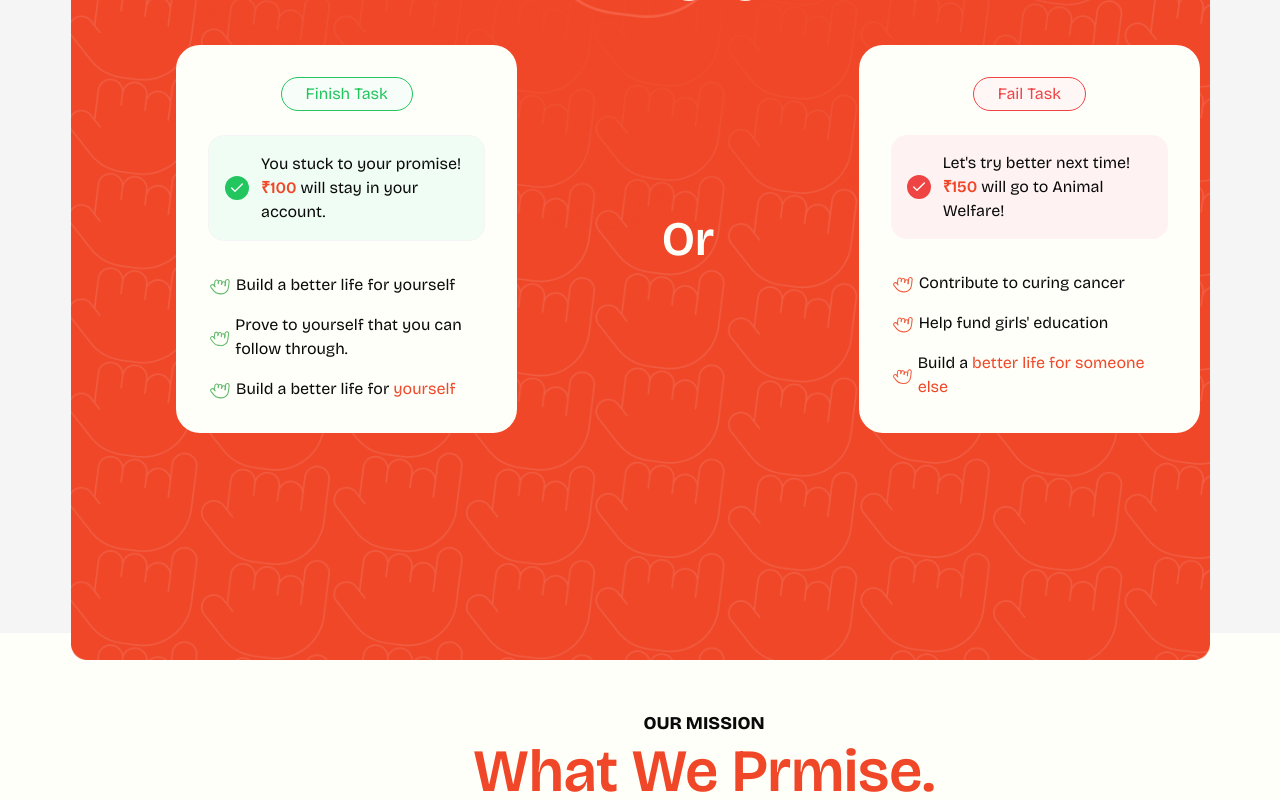
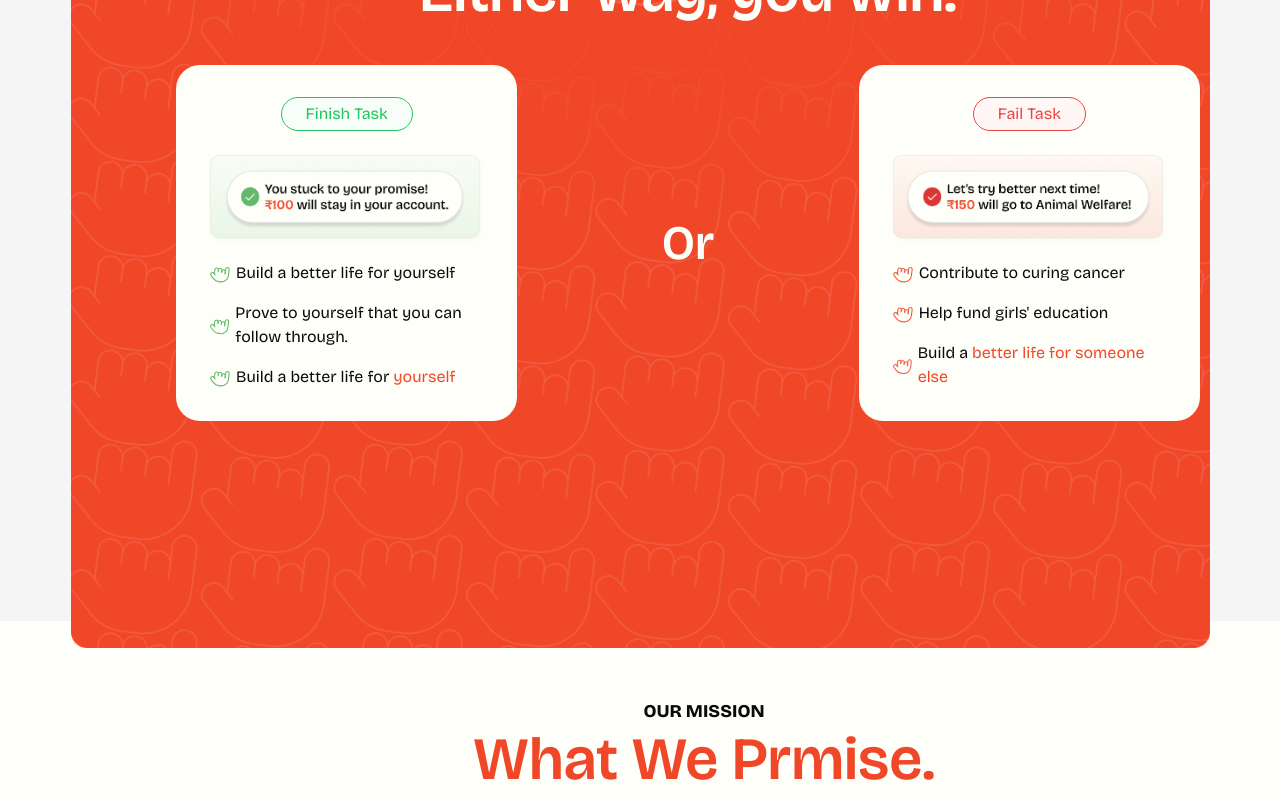
Before and after one commit to johnabhishektg/prmise, a Next.js app: page / in a window 1280 px wide. Shown: the part 1840-2640 px from the top of the page. Built offline with nearby package versions, Linux system fonts and the light colour scheme.

Commit message:
images added

```diff
--- a/components/faq.tsx
+++ b/components/faq.tsx
@@ -7,7 +7,7 @@ import {
 
 export function FAQ() {
   return (
-    <section className="py-4 h-auto md:h-[85vh] bg-[#FEFFF9]" id="faq">
+    <section className="py-4 my-12 h-auto md:h-[80vh] bg-[#FEFFF9]" id="faq">
       <div className="container mx-auto px-4">
         <h2 className="text-3xl md:text-6xl font-semibold mb-12 text-center text-[#F04728]">
           FAQ
--- a/components/footer.tsx
+++ b/components/footer.tsx
@@ -3,22 +3,25 @@ import { Button } from "./ui/button";
 
 export function Footer() {
   return (
-    <div className="bg-off-white md:h-screen mx-auto">
+    <div className="bg-off-white mx-auto">
       <div className="flex justify-center items-center">
-        <div className="bg-primary md:w-5/6 md:h-[460px] text-off-white rounded-xl">
-          <div className="flex justify-center items-center p-6">
-            <div>
-              <h1 className="font-normal text-xl md:text-5xl">
+        <div className="bg-primary md:p-6 p-3 flex justify-center items-center w-5/6 md:h-[460px] text-off-white rounded-xl">
+          <div className="w-5/6 text-center md:text-left">
+            <h1 className="hidden md:block font-normal text-xl md:text-5xl">
+              “Self-confidence comes from making <br /> and keeping promises to
+              yourself”
+            </h1>
+            <h1 className="block md:hidden font-normal text-xl md:text-5xl">
               “Self-confidence comes from making and keeping promises to
               yourself”
             </h1>
-              <p className="font-primary md:text-left text-center text-xs md:text-md tracking-wide mt-2">
+            <p className="font-primary md:text-left text-center text-xs md:text-base tracking-wide mt-2">
               - Chris Williamson
             </p>
-              <div className="flex items-center justify-center mt-6 space-y-2 md:space-x-4">
+            <div className="flex items-center justify-center md:mt-6 space-y-2 md:space-x-4">
               <Button
                 size="xl"
-                  className="hidden md:block rounded-xl bg-[#1A4B84] text-off-white hover:bg-[#1B365D]/90 text-xl font-semibold font-primary"
+                className="hidden md:block w-full rounded-xl bg-[#1A4B84] text-off-white hover:bg-[#1B365D]/90 text-xl font-semibold font-primary"
               >
                 Make Your Promise
               </Button>
@@ -26,11 +29,11 @@ export function Footer() {
           </div>
         </div>
       </div>
-      </div>
-      <footer className=" text-primary py-12">
+      <div className="border-t bg-[#ADADAD] mt-12 mx-4" />
+      <footer className=" text-primary pb-12">
         <div className="container mx-auto px-4">
-          <div className="flex flex-col md:flex-row justify-between items-center">
-            <div className="mb-6 md:mb-0">
+          <div className="flex flex-col md:mx-8 h-[216px] md:flex-row md:justify-between items-center">
+            <div className="mb-6 md:mb-0 mt-12 md:mt-0">
               <div className="flex items-center gap-0.5">
                 <Icons.navLogo className="w-7 h-7 md:w-11 md:h-11" />
                 <div className="text-4xl font-primary text-primary font-semibold">
@@ -68,7 +71,7 @@ export function Footer() {
               </a>
             </div>
           </div>
-          <div className="mt-8 pt-8 border-t border-off-white/20 text-center text-sm opacity-80">
+          <div className="border-t border-off-white/20 text-center text-sm opacity-80">
             <p>&copy; 2024 Prmise. All rights reserved.</p>
           </div>
         </div>
--- a/components/hero.tsx
+++ b/components/hero.tsx
@@ -5,7 +5,7 @@ export function Hero() {
   return (
     <section className="py-20 text-center h-full">
       <div className="mx-auto">
-        <div className="hidden md:inline-block mb-1 md:mb-4 rounded-full bg-primary px-[8px] py-[3px] md:px-4 md:py-1">
+        <div className="hidden md:inline-block mb-1 rounded-full bg-primary md:px-4 md:py-1">
           <span className="md:text-xs text-[8px] font-light text-off-white uppercase tracking-wide font-primary">
             THE #1 ACCOUNTABILITY TOOL
           </span>
@@ -44,7 +44,7 @@ export function Hero() {
         </div>
       </div>
 
-      <div className="grid grid-cols-1 md:grid-cols-3 mt-32 bg-[#F5F5F5] space-y-3 py-6 w-full md:h-18">
+      <div className="grid grid-cols-1 md:grid-cols-3 items-center mt-32 bg-[#F5F5F5] space-y-3 py-6 w-full md:h-18">
         <div className="flex items-center justify-center space-x-1 ">
           <Icons.logoPoint className="w-6 h-6" />
           <span className="text-lg font-primary">100% Non-Profit</span>
--- a/components/mission.tsx
+++ b/components/mission.tsx
@@ -39,7 +39,7 @@ export function Mission() {
               Year's resolution in February.
             </p>
             <p className="mb-2">Then came our aha! moment:</p>
-            <blockquote className="text-black text-center md:text-left font-medium my-4 md:my-2">
+            <blockquote className="text-black md:text-left font-medium my-4 md:my-2">
               "Commitment becomes unbreakable when you have something real on
               the line."
             </blockquote>
--- a/components/why-prmise.tsx
+++ b/components/why-prmise.tsx
@@ -3,11 +3,13 @@
 import { Check } from "lucide-react";
 import Image from "next/image";
 import wpbg from "../public/images/wpbg.png";
+import failTask from "../public/images/failtask.png";
+import doneTask from "../public/images/donetask.png";
 import { Icons } from "./icons";
 
 export function WhyPrmise() {
   return (
-    <section className="relative md:h-screen pb-12 md:pb-0 flex items-center justify-center md:bg-secondary bg-[#F15C41]">
+    <section className="relative md:h-screen pb-12 md:pb-0 flex items-center justify-center md:bg-secondary bg-primary">
       <Image
         src={wpbg}
         alt={""}
@@ -32,17 +34,8 @@ export function WhyPrmise() {
               Finish Task
             </div>
 
-            <div className="bg-[#F0FDF4] border-[0.5px] border-secondary rounded-2xl p-4 mb-8 ">
-              <div className="flex items-center gap-3">
-                <div className="bg-[#22C55E] rounded-full p-1">
-                  <Check className="h-4 w-4 text-white" />
-                </div>
-                <p className="font-primary text-left">
-                  You stuck to your promise!{" "}
-                  <span className="text-primary font-semibold">₹100</span> will
-                  stay in your account.
-                </p>
-              </div>
+            <div className="flex items-center mb-4">
+              <Image width={362} height={102} src={doneTask} alt={""} />
             </div>
 
             <ul className="space-y-4 text-left">
@@ -78,15 +71,8 @@ export function WhyPrmise() {
               Fail Task
             </div>
 
-            <div className="bg-[#FEF2F2] rounded-2xl p-4 mb-8 flex items-center gap-3">
-              <div className="bg-[#EF4444] rounded-full p-1">
-                <Check className="h-4 w-4 text-white" />
-              </div>
-              <p className="font-primary text-left">
-                Let's try better next time!{" "}
-                <span className="text-primary font-semibold">₹150</span> will go
-                to Animal Welfare!
-              </p>
+            <div className="flex items-center mb-4">
+              <Image width={362} height={102} src={failTask} alt={""} />
             </div>
 
             <ul className="space-y-4 text-left">
```
Also changed, not shown: public/images/donetask.png (added), public/images/failtask.png (added). Lines whose indentation alone changed are shown as unchanged.
